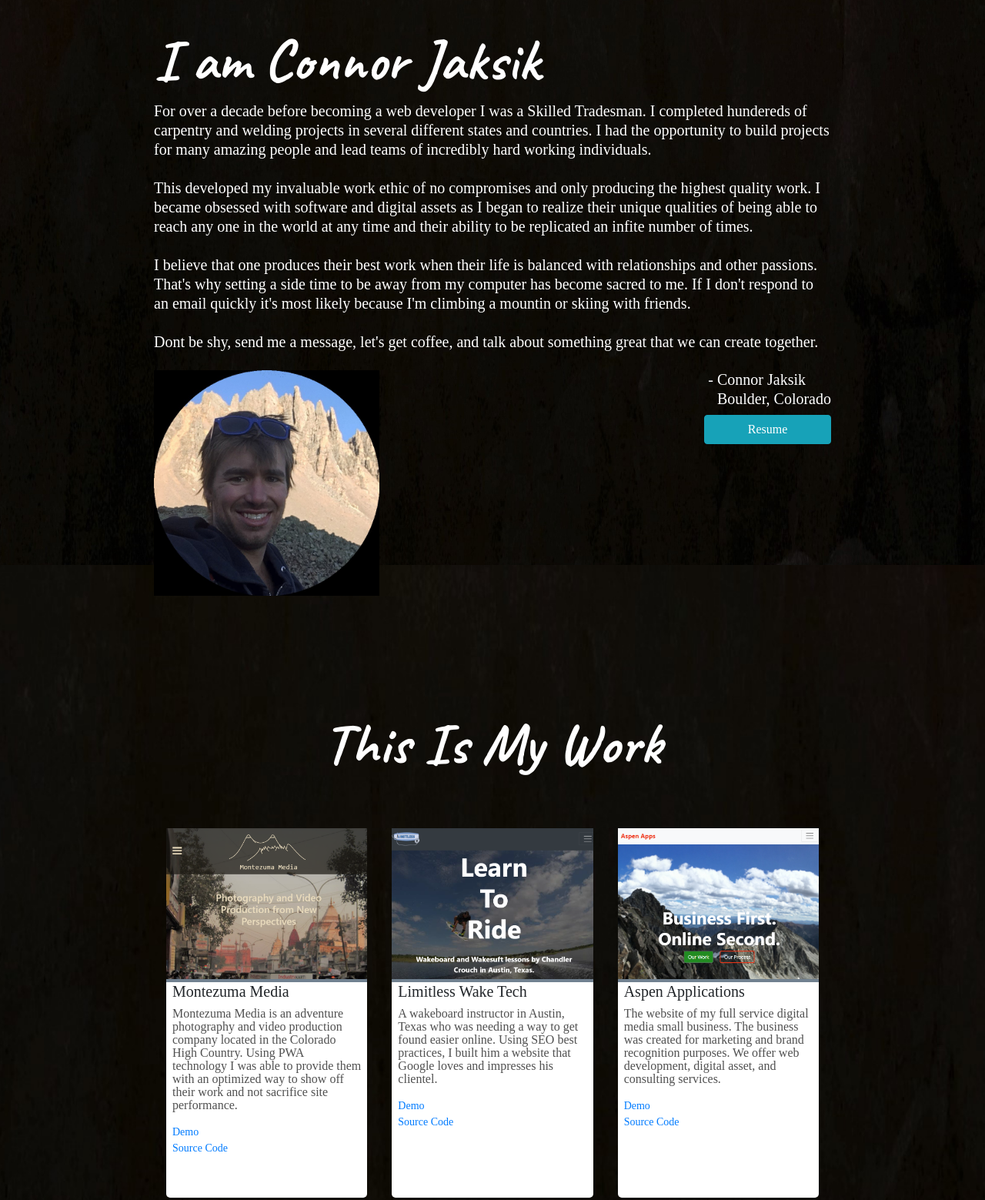
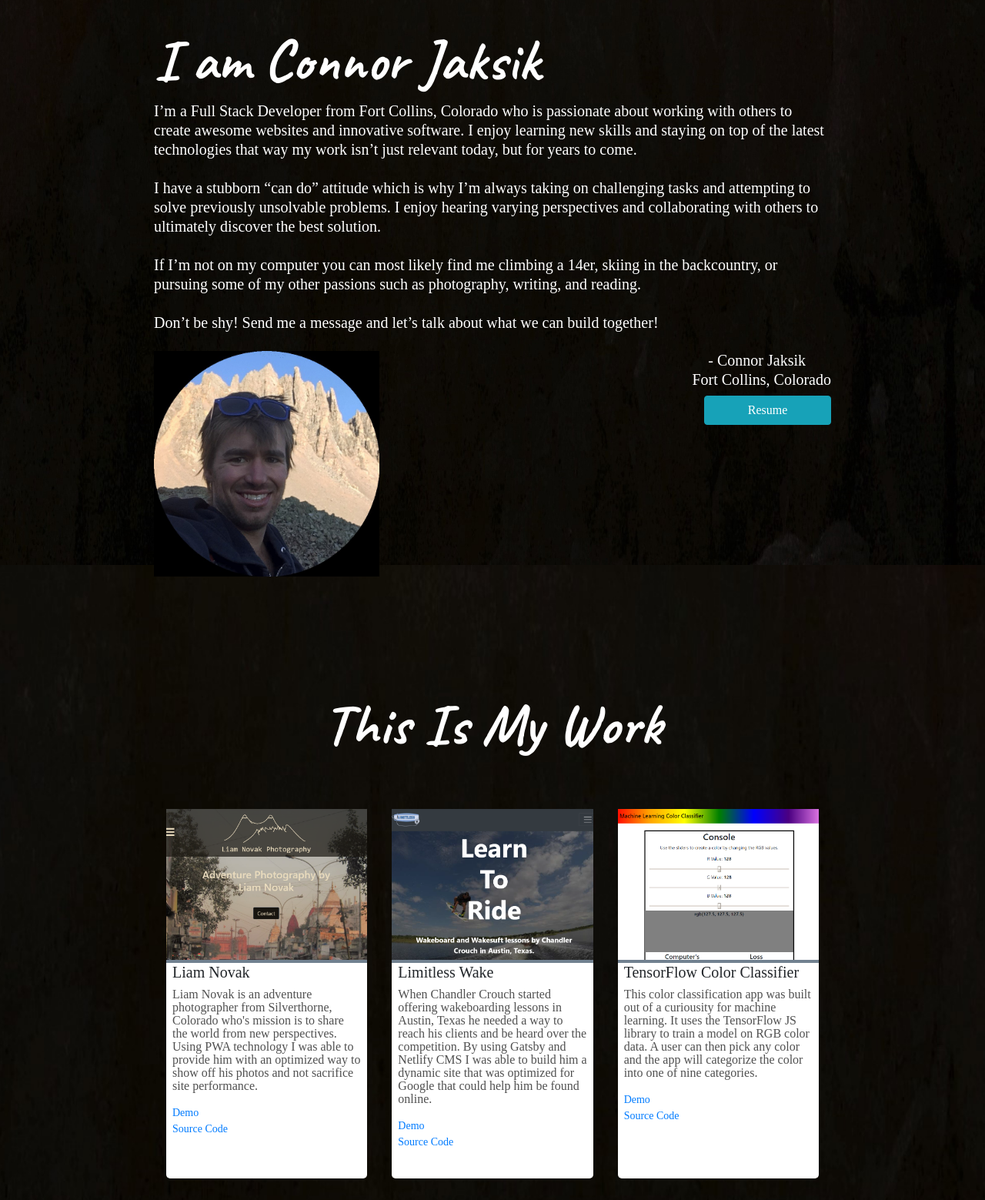
Before and after one commit to jaksik/connor-jaksik-portfolio, a Gatsby site: page / in a window 1280 px wide. Shown: the part 2380-3939 px from the top of the page at 77% size. Built offline with nearby package versions, Linux system fonts and the light colour scheme; Gatsby itself is replaced by a stand-in of ours; a web font is replaced by a local one.

Commit message:
updated projects and about section

```diff
--- a/src/data/projects.json
+++ b/src/data/projects.json
@@ -1,24 +1,17 @@
 [
     {
-        "title": "Montezuma Media",
-        "description": "Montezuma Media is an adventure photography and video production company located in the Colorado High Country. Using PWA technology I was able to provide them with an optimized way to show off their work and not sacrifice site performance.",
-        "image": "montezuma-media.png",
-        "url": "https://montezumamedia.com",
-        "github": "https://github.com/jaksik/montezuma-media"
+        "title": "Liam Novak",
+        "description": "Liam Novak is an adventure photographer from Silverthorne, Colorado who's mission is to share the world from new perspectives. Using PWA technology I was able to provide him with an optimized way to show off his photos and not sacrifice site performance.",
+        "image": "liam-novak-3.png",
+        "url": "https://liamnovak.com",
+        "github": "https://github.com/jaksik/montezuma-media/tree/liamnovak"
     },
     {
-        "title": "Limitless Wake Tech",
-        "description": "A wakeboard instructor in Austin, Texas who was needing a way to get found easier online. Using SEO best practices, I built him a website that Google loves and impresses his clientel.",
+        "title": "Limitless Wake",
+        "description": "When Chandler Crouch started offering wakeboarding lessons in Austin, Texas he needed a way to reach his clients and be heard over the competition. By using Gatsby and Netlify CMS I was able to build him a dynamic site that was optimized for Google that could help him be found online.",
         "image": "limitless-wake.png",
         "url": "https://limitlesswake.com",
         "github": "https://github.com/jaksik/limitless-wake"
-    },
-    {
-        "title": "Aspen Applications",
-        "description": "The website of my full service digital media small business. The business was created for marketing and brand recognition purposes. We offer web development, digital asset, and consulting services.",
-        "image": "aspen-apps.png",
-        "url": "https://aspenapps.com",
-        "github": "https://github.com/jaksik/aspen-apps"
     },
     {
         "title": "TensorFlow Color Classifier",
--- a/src/pages/index.js
+++ b/src/pages/index.js
@@ -43,22 +43,13 @@ const IndexPage = ({ data }) => {
             <div className="content-container">
               <h1>I am Connor Jaksik</h1>
               <p>
-                For over a decade before becoming a web developer I was a Skilled Tradesman.
-                I completed hundereds of carpentry and welding projects in several different states and countries.
-                I had the opportunity to build projects for many amazing people and lead teams of incredibly hard working individuals.
-                <br />
-                <br />
-                This developed my invaluable work ethic of no compromises and only producing the highest quality work.
-                I became obsessed with software and digital assets as I began to realize their unique qualities of being able to
-                reach any one in the world at any time and their ability to be replicated an infite number of times.
-                <br />
-                <br />
-                I believe that one produces their best work when their life is balanced with relationships and other passions.
-                That's why setting a side time to be away from my computer has become sacred to me. If I don't respond to an email quickly
-                it's most likely because I'm climbing a mountin or skiing with friends.
-                <br />
-                <br />
-                Dont be shy, send me a message, let's get coffee, and talk about something great that we can create together.
+                I’m a Full Stack Developer from Fort Collins, Colorado who is passionate about working with others to create awesome websites and innovative software. I enjoy learning new skills and staying on top of the latest technologies that way my work isn’t just relevant today, but for years to come.
+                <br/><br/>
+                I have a stubborn “can do” attitude which is why I’m always taking on challenging tasks and attempting to solve previously unsolvable problems. I enjoy hearing varying perspectives and collaborating with others to ultimately discover the best solution.
+                <br/><br/>
+                If I’m not on my computer you can most likely find me climbing a 14er, skiing in the backcountry, or pursuing some of my other passions such as photography, writing, and reading.
+                <br/><br/>
+                Don’t be shy! Send me a message and let’s talk about what we can build together!
               </p>
 
               <Row className="no-gutters mt-4">
@@ -69,7 +60,7 @@ const IndexPage = ({ data }) => {
                   <p style={{ textAlign: `right` }} className="mt-4 mt-sm-0">
                     <span style={{ paddingRight: `33px` }}>- Connor Jaksik</span>
                     <br />
-                    <span>Boulder, Colorado</span>
+                    <span>Fort Collins, Colorado</span>
                     <a href={resume} download> <br />
                       <Button color="info" size="" className="mt-2" id="resume-button">Resume</Button>
                     </a>
@@ -119,7 +110,7 @@ const IndexPage = ({ data }) => {
               const itemsLength = skills.length
               return (
                 <>
-                        <DropDown category={category} itemsLength={itemsLength} index={index}/>
+                  <DropDown category={category} itemsLength={itemsLength} index={index} />
                 </>
               )
             })}
```
Also changed, not shown: src/images/projects/liam-novak-1.png (added), src/images/projects/liam-novak-2.png (added), src/images/projects/liam-novak-3.png (added), src/images/projects/montezuma-media.png (deleted). Lines whose indentation alone changed are shown as unchanged.
